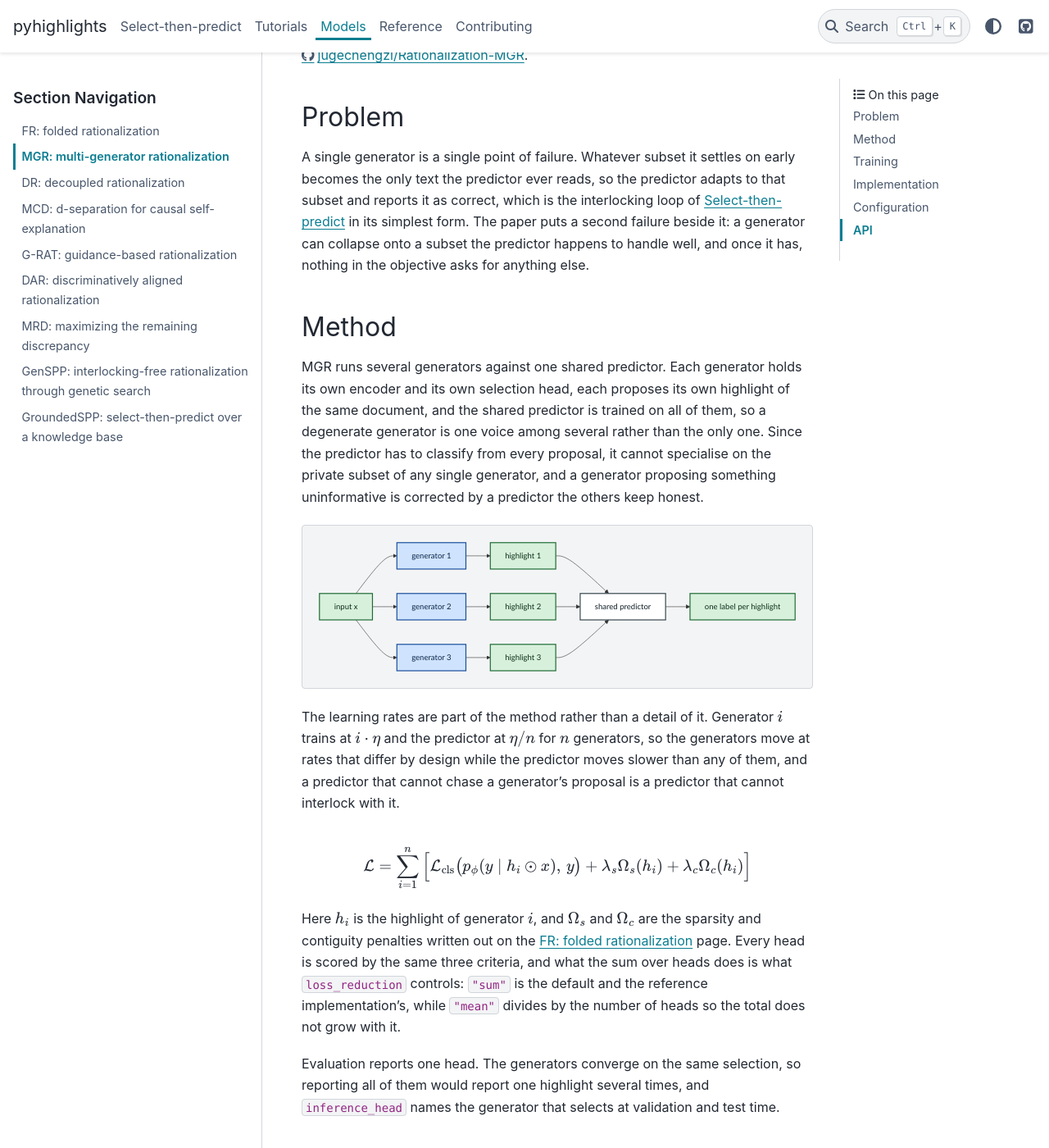
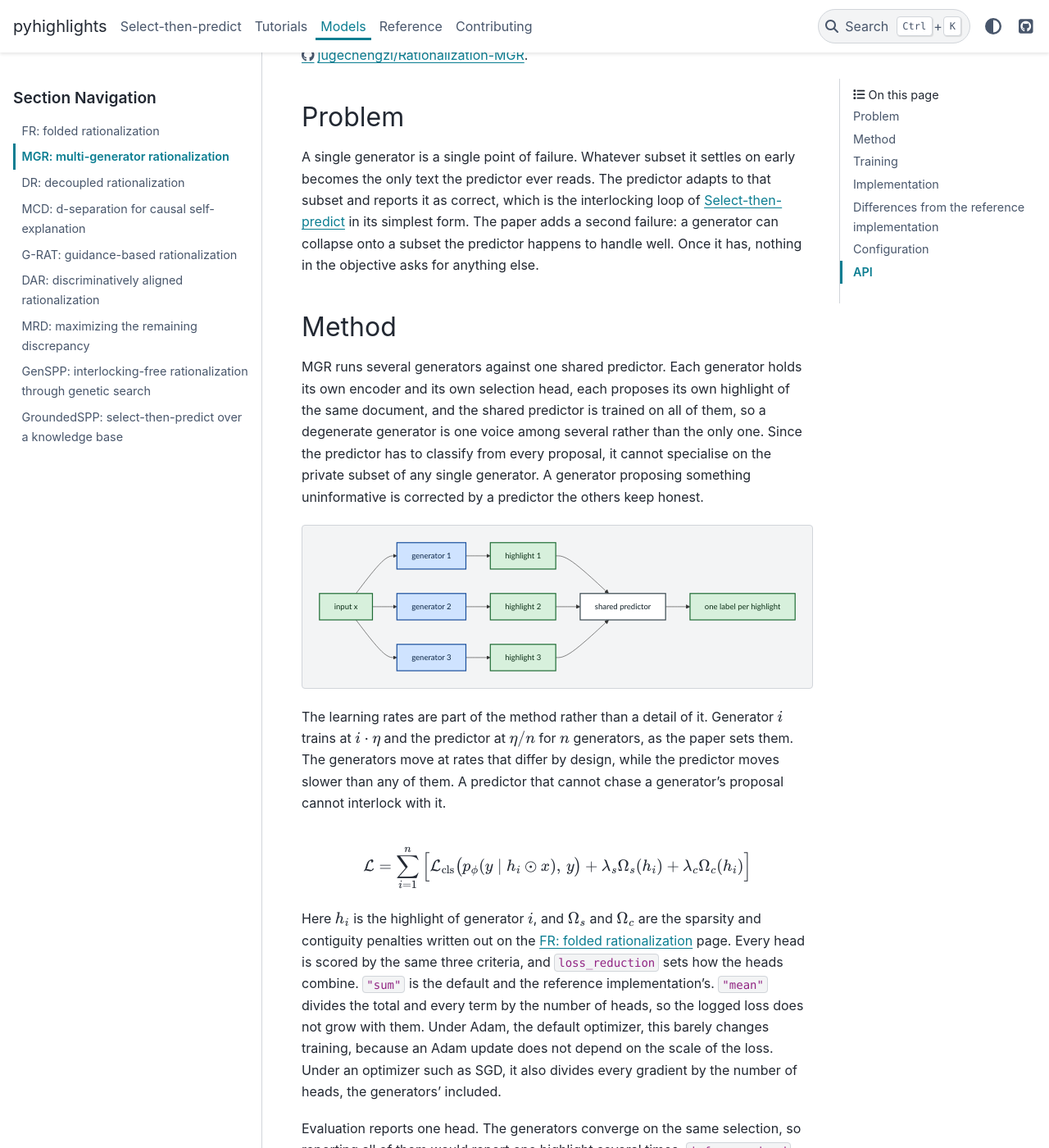
Before and after one commit to nlp-unibo/pyhighlights, a Sphinx documentation site: the page built from docsrc/source/models/mgr.rst, in a window 1280 px wide and 1400 px high, scrolled down 254 px. Shown: the whole window at 82% size. Built offline with Sphinx 7.4.7 and the PyData theme 0.15.4, drawn with Linux system fonts in a browser that asks for light colours; some of the changed text lies outside the part shown.

Commit message:
docs: MGR states where it follows the paper (#150)
The reference implementation's README script trains generator k at
lr * (1 + k * lr_lambda), with lr_lambda defaulting to 3, where the paper
and MGR.configure_optimizers use i * eta. Its default test path averages the
generators' probabilities and samples a mask, where the paper and this
library keep one generator. mgr.rst now lists both differences, and the
docstring names the paper's rates instead of "the original training policy".

loss_reduction="mean" is documented as rescaling the logged loss. Under Adam
it barely changes training: two epochs with the same seed end 4.60 apart in
parameters, against 4713.85 of total movement.

The implementation table names SPP.update_metrics, since MGR.update_metrics
no longer exists. predictor_backbone has no default, as it is required.

Co-authored-by: Claude Opus 5.5 (1M context) <noreply@anthropic.com>

```diff
--- a/docsrc/source/models/mgr.rst
+++ b/docsrc/source/models/mgr.rst
@@ -8,15 +8,18 @@ Problem
 -------
 
 A single generator is a single point of failure.
-Whatever subset it settles on early becomes the only text the predictor ever reads, so the predictor adapts to that subset and reports it as correct, which is the interlocking loop of :doc:`../concepts/select-then-predict` in its simplest form.
-The paper puts a second failure beside it: a generator can collapse onto a subset the predictor happens to handle well, and once it has, nothing in the objective asks for anything else.
+Whatever subset it settles on early becomes the only text the predictor ever reads.
+The predictor adapts to that subset and reports it as correct, which is the interlocking loop of :doc:`../concepts/select-then-predict` in its simplest form.
+The paper adds a second failure: a generator can collapse onto a subset the predictor happens to handle well.
+Once it has, nothing in the objective asks for anything else.
 
 Method
 ------
 
 MGR runs several generators against one shared predictor.
 Each generator holds its own encoder and its own selection head, each proposes its own highlight of the same document, and the shared predictor is trained on all of them, so a degenerate generator is one voice among several rather than the only one.
-Since the predictor has to classify from every proposal, it cannot specialise on the private subset of any single generator, and a generator proposing something uninformative is corrected by a predictor the others keep honest.
+Since the predictor has to classify from every proposal, it cannot specialise on the private subset of any single generator.
+A generator proposing something uninformative is corrected by a predictor the others keep honest.
 
 .. mermaid::
 
@@ -39,17 +42,24 @@ Since the predictor has to classify from every proposal, it cannot specialise on
        class X,H1,H2,H3,Y value
 
 The learning rates are part of the method rather than a detail of it.
-Generator :math:`i` trains at :math:`i \cdot \eta` and the predictor at :math:`\eta / n` for :math:`n` generators, so the generators move at rates that differ by design while the predictor moves slower than any of them, and a predictor that cannot chase a generator's proposal is a predictor that cannot interlock with it.
+Generator :math:`i` trains at :math:`i \cdot \eta` and the predictor at :math:`\eta / n` for :math:`n` generators, as the paper sets them.
+The generators move at rates that differ by design, while the predictor moves slower than any of them.
+A predictor that cannot chase a generator's proposal cannot interlock with it.
 
 .. math::
 
    \mathcal{L} = \sum_{i=1}^{n} \Big[ \mathcal{L}_{\text{cls}}\big(p_\phi(y \mid h_i \odot x),\, y\big) + \lambda_s \Omega_s(h_i) + \lambda_c \Omega_c(h_i) \Big]
 
 Here :math:`h_i` is the highlight of generator :math:`i`, and :math:`\Omega_s` and :math:`\Omega_c` are the sparsity and contiguity penalties written out on the :doc:`fr` page.
-Every head is scored by the same three criteria, and what the sum over heads does is what ``loss_reduction`` controls: ``"sum"`` is the default and the reference implementation's, while ``"mean"`` divides by the number of heads so the total does not grow with it.
+Every head is scored by the same three criteria, and ``loss_reduction`` sets how the heads combine.
+``"sum"`` is the default and the reference implementation's.
+``"mean"`` divides the total and every term by the number of heads, so the logged loss does not grow with them.
+Under Adam, the default optimizer, this barely changes training, because an Adam update does not depend on the scale of the loss.
+Under an optimizer such as SGD, it also divides every gradient by the number of heads, the generators' included.
 
 Evaluation reports one head.
-The generators converge on the same selection, so reporting all of them would report one highlight several times, and ``inference_head`` names the generator that selects at validation and test time.
+The generators converge on the same selection, so reporting all of them would report one highlight several times.
+``inference_head`` names the generator that selects at validation and test time.
 
 Training
 --------
@@ -76,15 +86,29 @@ Implementation
    * - One head at evaluation
      - ``MGR.forward_one_head``, ``validation_forward``, ``test_forward``
    * - Metrics scored on one head
-     - ``MGR.update_metrics``
+     - ``SPP.update_metrics``, which scores ``inference_head``
    * - Sum or mean over heads
      - ``MGR.compute_loss``
    * - Every head selected and predicted
      - ``SPP.forward``, which loops over the selectors
 
-The rates are handed to ``build_optimizer`` as scales rather than written into the groups, so a model that also sets ``encoder_lr`` splits each group in two and keeps its own scale on both halves.
-Three conditions are declared on the configuration rather than checked in the model: one backbone per generator, at least two generators, and an ``inference_head`` that exists.
+The rates are handed to ``build_optimizer`` as scales rather than written into the groups.
+A model that also sets ``encoder_lr`` therefore splits each group in two and keeps its own scale on both halves.
+Three conditions are declared on the configuration: one backbone per generator, at least two generators, and an ``inference_head`` that exists.
 Since the registry validates conditions while it expands keys, a grid over the generator count drops the impossible combinations before anything trains.
+
+Differences from the reference implementation
+---------------------------------------------
+
+The reference implementation differs from the paper in two places, and this library follows the paper in both.
+
+First, the script its README runs, ``norm_beer.py``, trains generator :math:`k`, counted from zero, at :math:`\eta (1 + k \lambda)`, with ``--lr_lambda`` :math:`\lambda` defaulting to 3.
+The paper sets generator :math:`i`, counted from one, to :math:`i \cdot \eta`, and so does ``MGR.configure_optimizers``.
+
+Second, the reference implementation's default test path, ``--average_test 1``, averages the generators' selection probabilities and samples a mask from that average.
+The test selection is therefore random.
+This library reports the selection of ``inference_head`` alone, as the paper does when it keeps only the first generator.
+The reference implementation does the same under ``--average_test 0``.
 
 Configuration
 -------------
```
Also changed, not shown: 2 other files.
